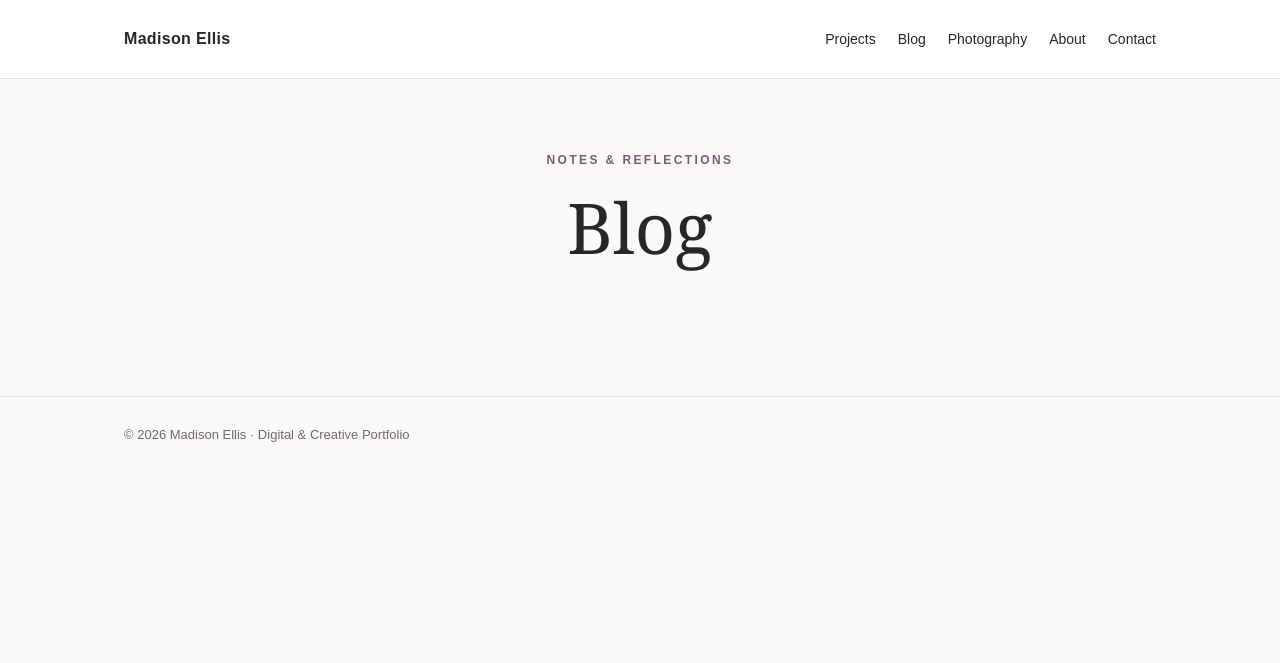
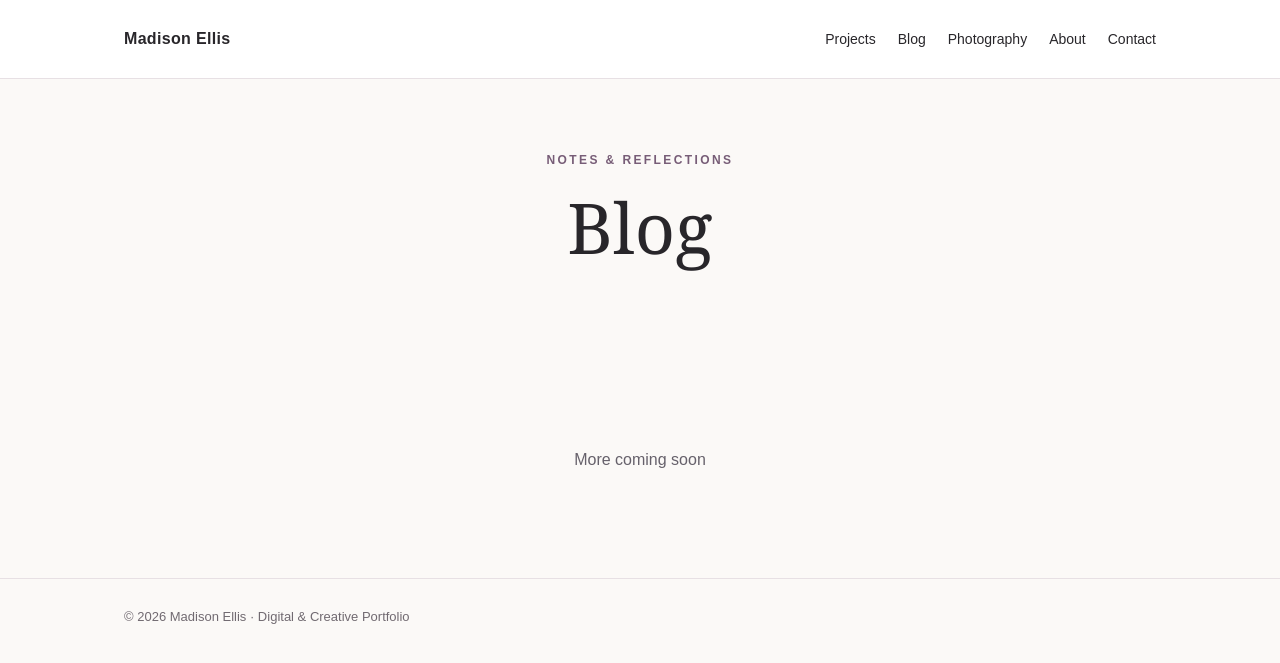
Before and after one commit to madsellis04-cyber/Madison-Ellis-Portfolio, a Jekyll site: the page built from blog.html, in a window 1280 px wide. Shown: the top 663 px of the page. Built offline with Jekyll 4.4.1, drawn with Linux system fonts in a browser that asks for light colours.

Commit message:
Update blog.html

```diff
--- a/blog.html
+++ b/blog.html
@@ -1,6 +1,7 @@
 ---
 layout: default
 ---
+
 <main>
   <section class="page-intro wrap">
     <div class="eyebrow">Notes &amp; Reflections</div>
@@ -11,16 +12,27 @@ layout: default
     <div class="post-grid">
       {% for post in site.posts %}
         <article class="post-card">
-          <div class="post-date">{{ post.date | date: "%B %-d, %Y" }}</div>
+          <div class="post-date">
+            {{ post.date | date: "%B %-d, %Y" }}
+          </div>
+
           <h2>{{ post.title | escape }}</h2>
+
           {% if post.description %}
             <p>{{ post.description | escape }}</p>
           {% else %}
-            <p>{{ post.excerpt | strip_html | truncatewords: 28 }}</p>
+            <p>
+              {{ post.excerpt | strip_html | truncatewords: 28 }}
+            </p>
           {% endif %}
-          <a href="{{ post.url | relative_url }}">Read More ↗</a>
+
+          <a href="{{ post.url | relative_url }}">
+            Read More ↗
+          </a>
         </article>
       {% endfor %}
     </div>
+
+    <p class="empty-message">More coming soon</p>
   </section>
 </main>
```
